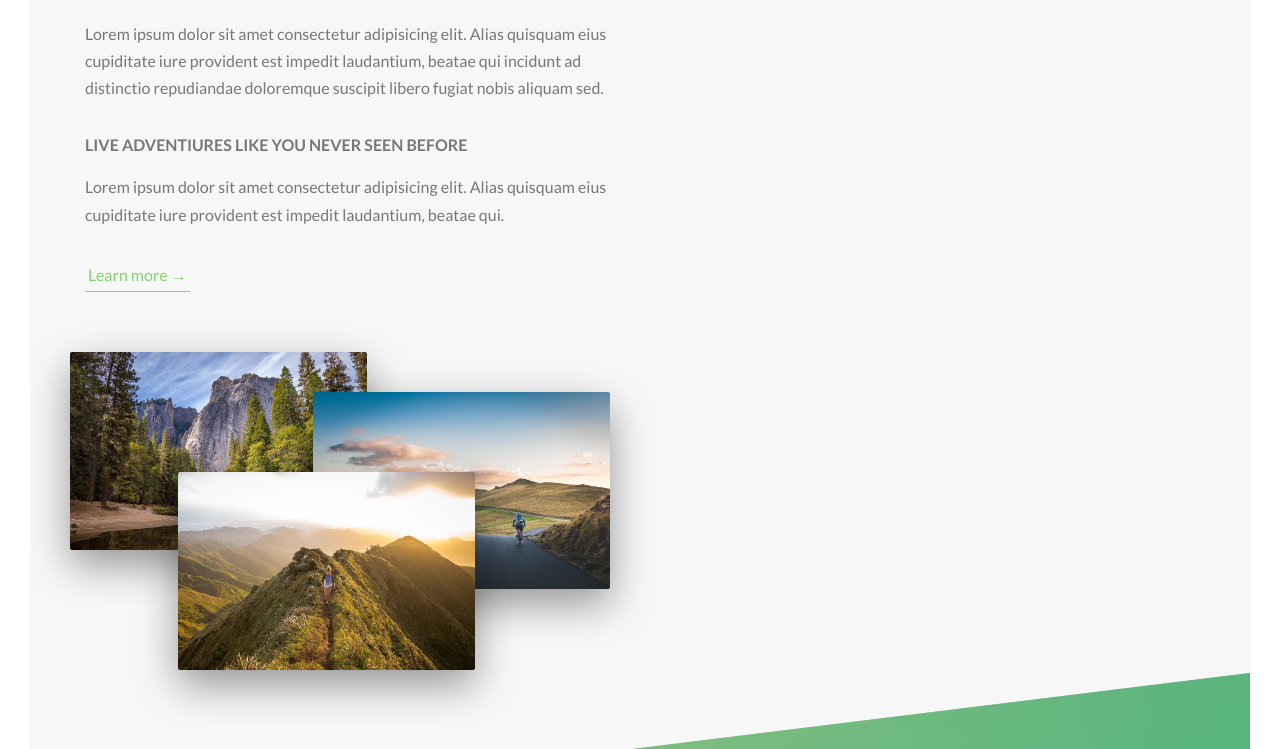
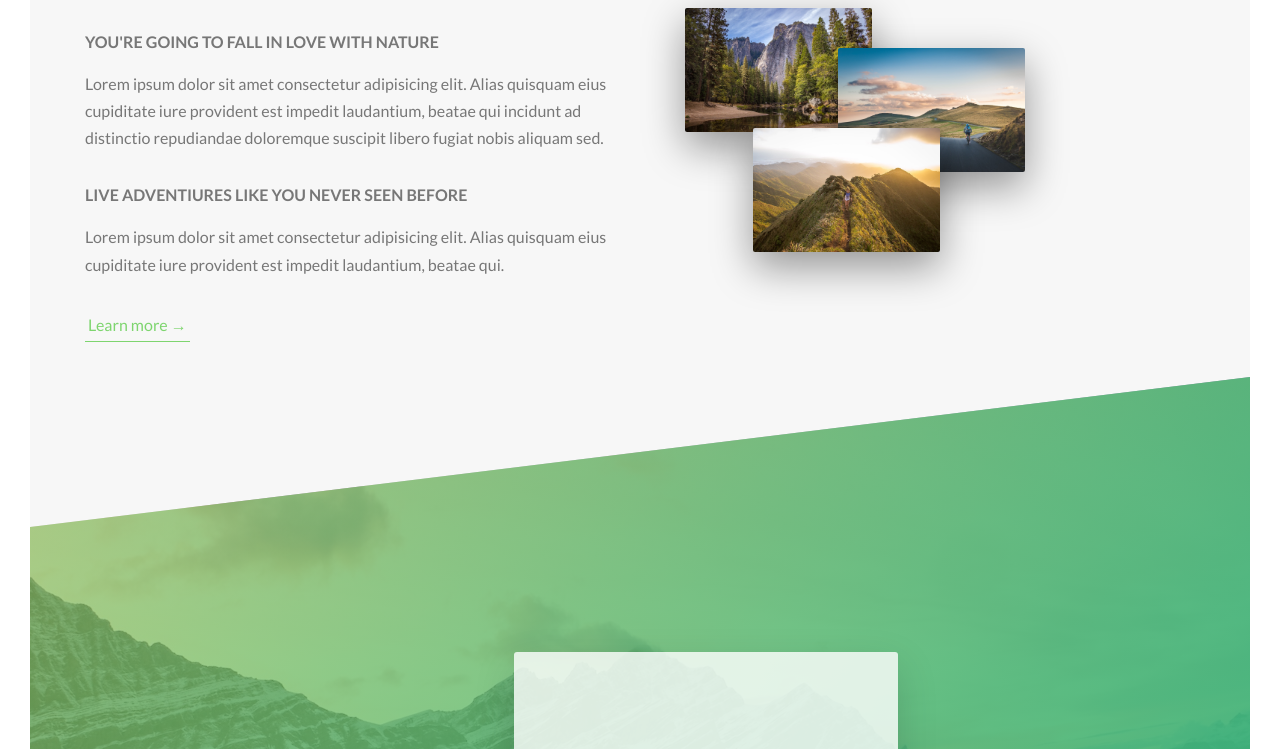
Before and after one commit to blam92/natour-project, a website: page Natours/starter/index.html in a window 1280 px wide. Shown: the part 962-1711 px from the top of the page. Drawn offline with Linux system fonts and the light colour scheme.

Commit message:
reposition of img composition

```diff
--- a/Natours/starter/index.html
+++ b/Natours/starter/index.html
@@ -36,7 +36,7 @@
                 Exciting tours for adventurous people
               </h2>
             </div>
-            <div class="row u-cover-large-screen">
+            <div class="row">
               <div class="col-1-of-2 u-margin-left-small u-margin-bottom-big">
                 <h3 class="heading-tertiary u-margin-bottom-small">You're going to fall in love with nature</h3>
                 <p class="paragraph u-margin-bottom-medium">Lorem ipsum dolor sit amet consectetur adipisicing elit. Alias quisquam eius cupiditate iure provident est impedit laudantium, beatae qui incidunt ad distinctio repudiandae doloremque suscipit libero fugiat nobis aliquam sed.</p>
@@ -47,7 +47,7 @@
 
                   <a href="#" class="btn-text">Learn more &rarr;</a>
               </div>
-              <div class="col-1-of-2">
+              <div class="col-1-of-3">
                 <div class="composition">
                   <img src="img/nat-1-large.jpg" alt="photo 1" class="composition__photo composition__photo--p1">
                   <img src="img/nat-2-large.jpg" alt="photo 2" class="composition__photo composition__photo--p2">
--- a/Natours/starter/sass/pages/_home.scss
+++ b/Natours/starter/sass/pages/_home.scss
@@ -1,6 +1,7 @@
 .section-about {
   background-color: $color-grey-light-1;
-  padding: 25rem 0;
+  padding: 30rem 0;
+  padding-bottom: 15rem;
   margin-top: -25vh;
 }
 
```
Also changed, not shown: Natours/starter/css/style.css.
